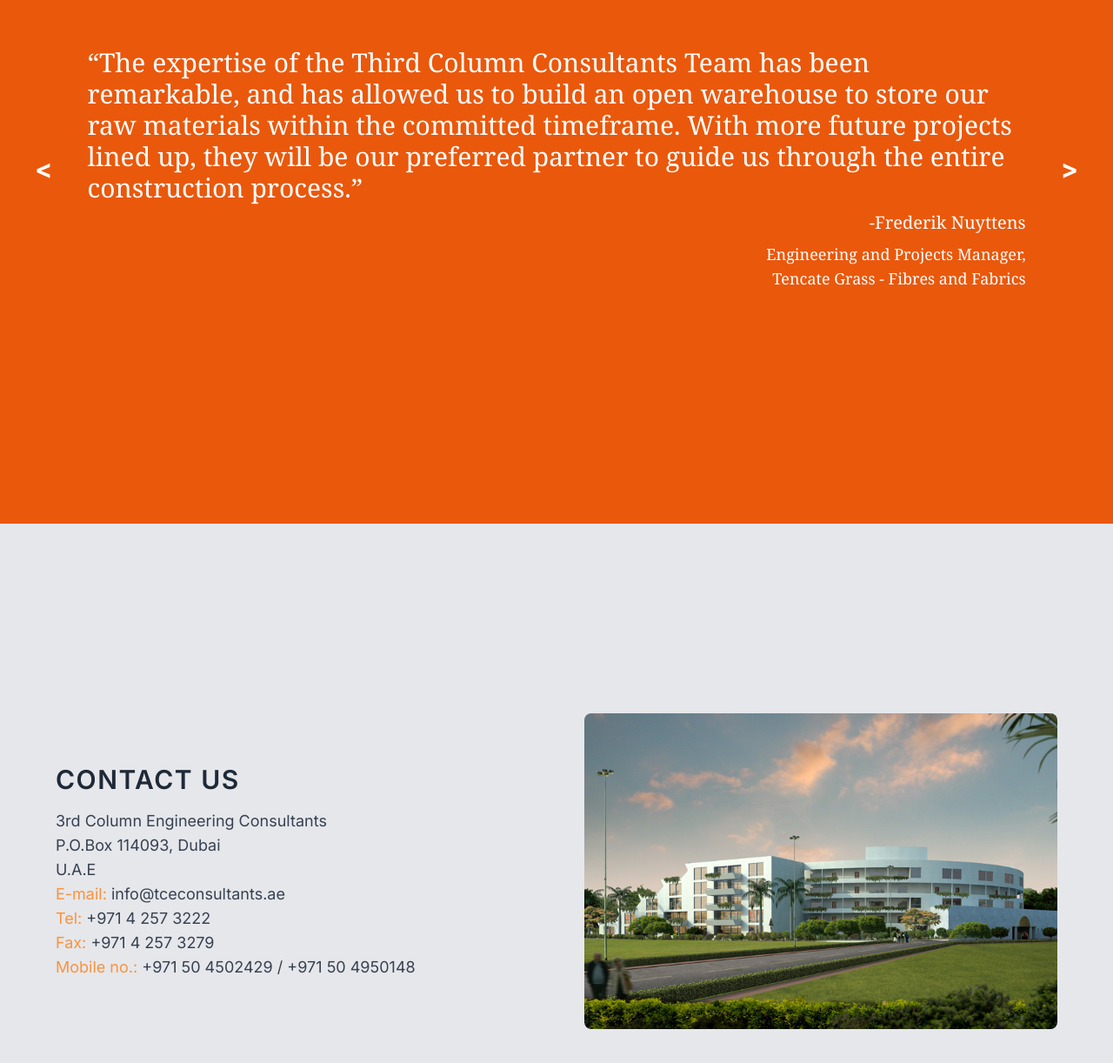
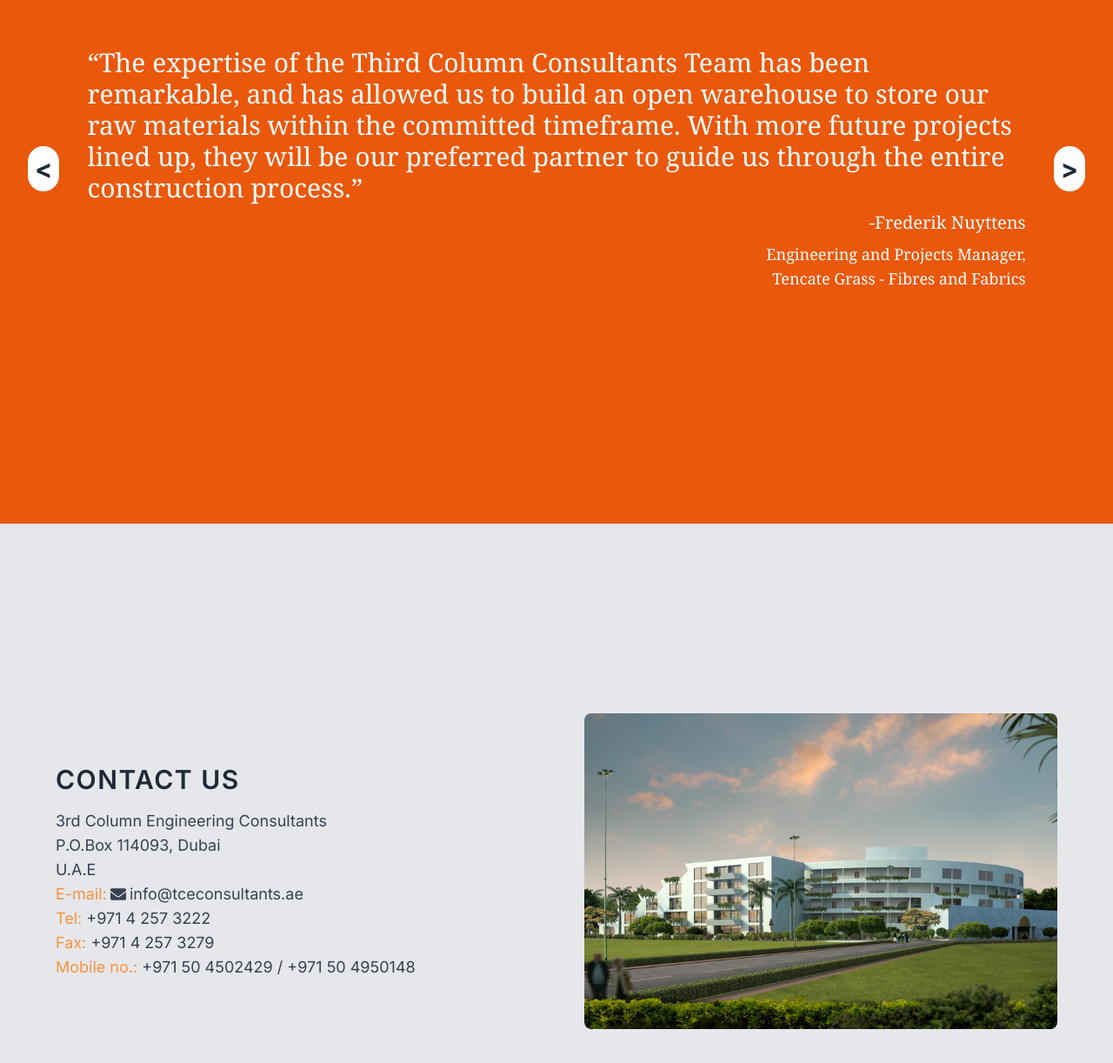
Before and after one commit to TheHiddenValley/Third-Column-Engineering-Consultants, a Next.js app: page / in a window 1280 px wide. Shown: the part 5632-6854 px from the top of the page at 87% size. Built offline with nearby package versions, Linux system fonts and the light colour scheme.

Commit message:
More changes

```diff
--- a/components/ContactUs.tsx
+++ b/components/ContactUs.tsx
@@ -1,4 +1,5 @@
 import React from 'react';
+import { FaEnvelope } from 'react-icons/fa';
 
 const ContactUs = () => {
     // add google sheets integration
@@ -41,8 +42,11 @@ const ContactUs = () => {
           <p className="text-base md:text-lg">U.A.E</p>
         </div>
         <div className="flex flex-col text-gray-700">
-          <p className="text-base md:text-lg">
-            <span className='text-orange-400'>E-mail:</span> info@tceconsultants.ae
+        <p className="text-base md:text-lg flex">
+            <span className='text-orange-400'>E-mail: </span>
+            <a href="mailto:info@tceconsultants.ae" className="flex items-center text-base md:text-lg hover:text-blue-700">
+              <FaEnvelope className="mr-1 ml-1" /> info@tceconsultants.ae
+            </a>
           </p>
           <p className="text-base md:text-lg">
             <span className='text-orange-400'>Tel:</span> +971 4 257 3222
--- a/components/TestimonialsPage.tsx
+++ b/components/TestimonialsPage.tsx
@@ -45,7 +45,7 @@ const TestimonialsPage = () => {
       <div className="flex items-center mb-4 relative md:flex-row">
         <button
           onClick={prevTestimonial}
-          className="text-3xl font-bold focus:outline-none text-white hover:text-gray-800 hover:bg-white rounded-full p-2 text-center m-2"
+          className="text-3xl font-bold focus:outline-none text-gray-800 bg-white rounded-full p-2 text-center m-2"
         >
           &lt;
         </button>
@@ -57,7 +57,7 @@ const TestimonialsPage = () => {
         </div>
         <button
           onClick={nextTestimonial}
-          className="text-3xl font-bold focus:outline-none text-white  hover:text-gray-800 hover:bg-white rounded-full p-2 text-center m-2"
+          className="text-3xl font-bold focus:outline-none text-gray-800 bg-white  rounded-full p-2 text-center m-2"
         >
           &gt;
         </button>
```
